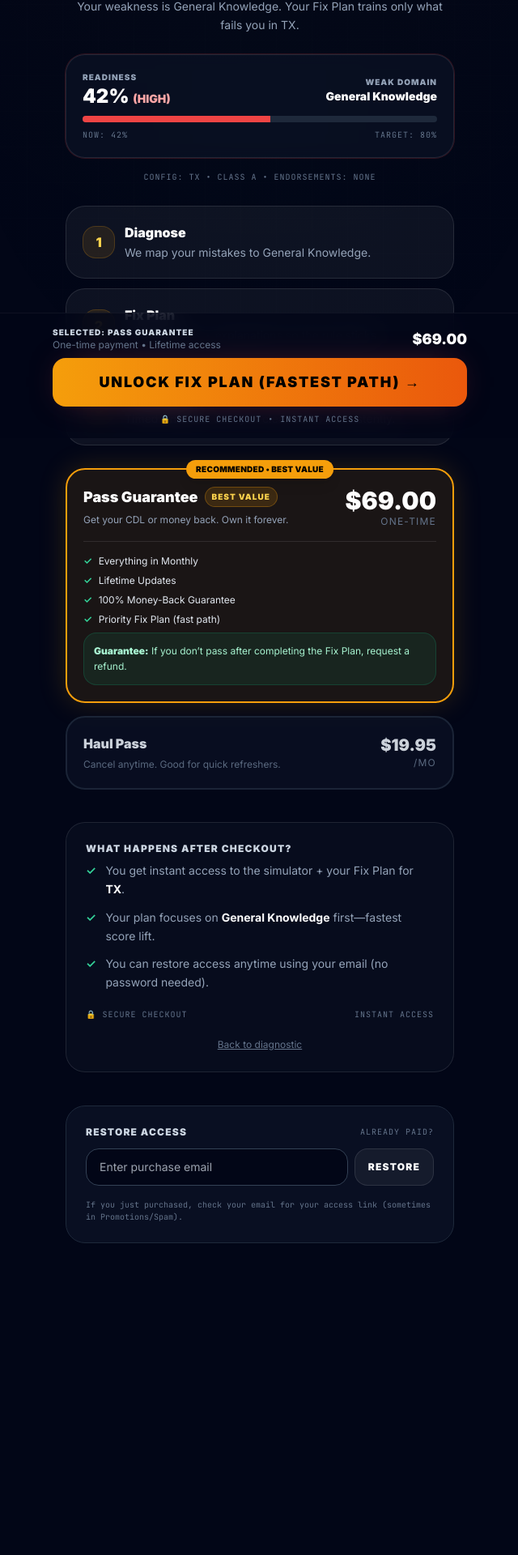
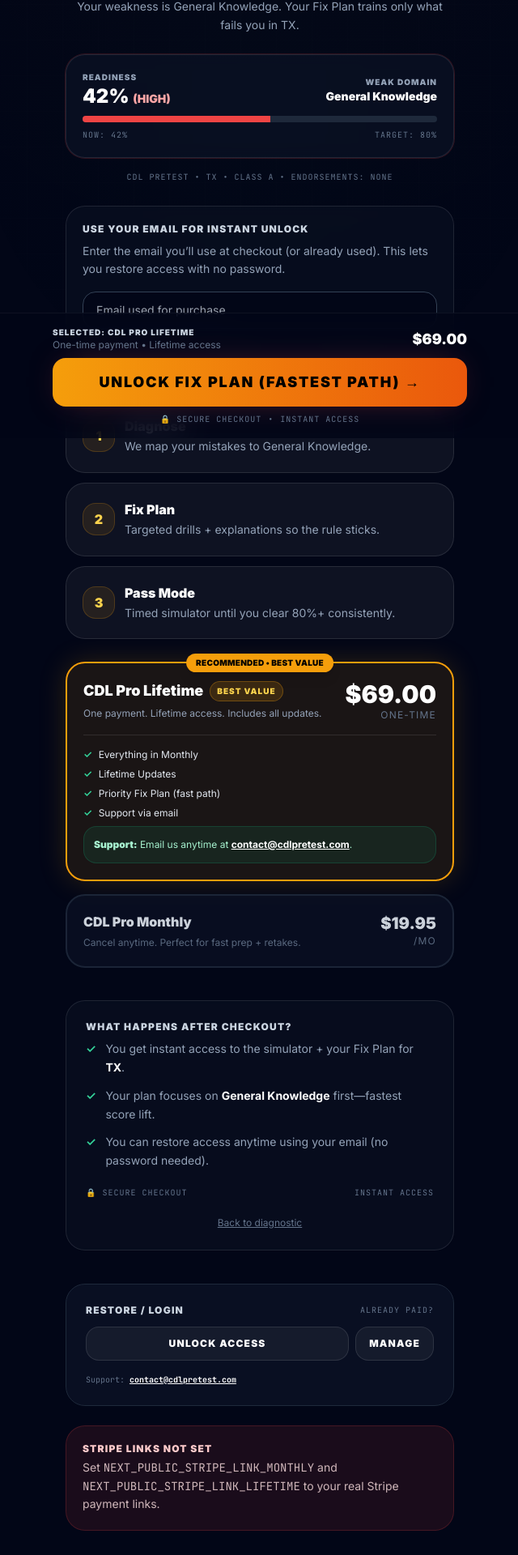
Before and after one commit to ismaelngoie/cdlpracticetest, a Next.js app: page /pay in a window 1280 px wide. Shown: the part 259-2179 px from the top of the page at 81% size, without its empty margins (319-959 px from the left). Before the commit the page ends 1962 px from the top, so only its background shows below. Built offline with nearby package versions, Linux system fonts and the light colour scheme.

Commit message:
Update page.tsx

```diff
--- a/app/pay/page.tsx
+++ b/app/pay/page.tsx
@@ -7,40 +7,50 @@ import { useRouter, useSearchParams } from "next/navigation";
 
 // --- CONFIG ---
 type PlanKey = "monthly" | "lifetime";
+type AccessType = "subscription" | "lifetime";
 
+const APP_NAME = "CDL PreTest";
+const SUPPORT_EMAIL = "contact@cdlpretest.com";
+const PASSING_SCORE = 80;
+
+// Optional: keep in sync with your sim page config key
+const CONFIG_KEY = "haulOS.config.v1";
+
+// ✅ Stripe Payment Links (set via env in prod)
+// NEXT_PUBLIC_STRIPE_LINK_MONTHLY=https://buy.stripe.com/xxxx
+// NEXT_PUBLIC_STRIPE_LINK_LIFETIME=https://buy.stripe.com/yyyy
 const STRIPE_LINKS: Record<PlanKey, string> = {
-  // ⚠️ Replace with your real Stripe payment links
-  monthly: "https://buy.stripe.com/test_monthly",
-  lifetime: "https://buy.stripe.com/test_lifetime",
+  monthly: process.env.NEXT_PUBLIC_STRIPE_LINK_MONTHLY || "https://buy.stripe.com/test_monthly",
+  lifetime: process.env.NEXT_PUBLIC_STRIPE_LINK_LIFETIME || "https://buy.stripe.com/test_lifetime",
 };
 
 const PRICING = {
   monthly: {
     price: 19.95,
     cadence: "/mo",
-    title: "Haul Pass",
-    subtitle: "Cancel anytime. Good for quick refreshers.",
-    features: ["Full Simulator Access", "Smart Fix Plan", "Unlimited Retakes"],
+    title: "CDL Pro Monthly",
+    subtitle: "Cancel anytime. Perfect for fast prep + retakes.",
+    features: ["Full CDL Simulator Access", "Smart Fix Plan", "Unlimited Practice Tests", "Instant Explanations"],
   },
   lifetime: {
     price: 69.0,
     cadence: " one-time",
-    title: "Pass Guarantee",
-    subtitle: "Get your CDL or money back. Own it forever.",
+    title: "CDL Pro Lifetime",
+    subtitle: "One payment. Lifetime access. Includes all updates.",
     badge: "BEST VALUE",
-    features: [
-      "Everything in Monthly",
-      "Lifetime Updates",
-      "100% Money-Back Guarantee",
-      "Priority Fix Plan (fast path)",
-    ],
+    features: ["Everything in Monthly", "Lifetime Updates", "Priority Fix Plan (fast path)", "Support via email"],
   },
 } as const;
 
-const PASSING_SCORE = 80;
+// --- STORAGE (client only) ---
+const ACCESS_KEY = "cdlpretest.access.v1"; // JSON
+const EMAIL_KEY = "cdlpretest.email.v1"; // string
 
-// Optional: keep in sync with your sim page config key
-const CONFIG_KEY = "haulOS.config.v1";
+type StoredAccess = {
+  email: string;
+  access: AccessType;
+  ts: number; // Date.now()
+};
 
 type UserContext = {
   score: number;
@@ -112,11 +122,11 @@ function stepCopy(score: number, weakDomain: string, userState: string) {
   if (score >= PASSING_SCORE) {
     return {
       headline: "Lock in your pass.",
-      sub: `You’re at ${score}%. Fix the last weak spots and walk into the ${userState} test confident.`,
+      sub: `You’re at ${score}%. Polish the last weak spots and walk into the ${userState} CDL test confident.`,
       steps: [
         { k: "1", t: "Confirm mastery", d: "Run targeted sets until your weak domain never misses." },
         { k: "2", t: "Timed reps", d: "Build speed under pressure so test day feels easy." },
-        { k: "3", t: "Final sweep", d: "Practice the full simulator until you’re consistently 80%+." },
+        { k: "3", t: "Final sweep", d: "Practice full simulator runs until you’re consistently 80%+." },
       ],
     };
   }
@@ -129,6 +139,52 @@ function stepCopy(score: number, weakDomain: string, userState: string) {
       { k: "3", t: "Pass Mode", d: "Timed simulator until you clear 80%+ consistently." },
     ],
   };
+}
+
+function getStoredAccess(): StoredAccess | null {
+  const raw = safeParseJSON<StoredAccess>(typeof window !== "undefined" ? localStorage.getItem(ACCESS_KEY) : null);
+  if (!raw) return null;
+  if (!raw.email || !raw.access) return null;
+  return raw;
+}
+
+function persistAccess(email: string, access: AccessType) {
+  const payload: StoredAccess = { email, access, ts: Date.now() };
+  localStorage.setItem(ACCESS_KEY, JSON.stringify(payload));
+  localStorage.setItem(EMAIL_KEY, email);
+
+  // (Optional) legacy/compat keys (harmless + helps older gating code if any exists)
+  localStorage.setItem("haul.access", access);
+  localStorage.setItem("haul.email", email);
+  localStorage.setItem("userEmail", email);
+}
+
+async function postJSON<T>(path: string, body: any, timeoutMs = 10000): Promise<T> {
+  const controller = new AbortController();
+  const t = setTimeout(() => controller.abort(), timeoutMs);
+
+  try {
+    const res = await fetch(path, {
+      method: "POST",
+      headers: { "Content-Type": "application/json" },
+      cache: "no-store",
+      body: JSON.stringify(body),
+      signal: controller.signal,
+    });
+
+    const json = (await res.json().catch(() => ({}))) as any;
+    return json as T;
+  } finally {
+    clearTimeout(t);
+  }
+}
+
+function buildStripeLink(base: string, email?: string) {
+  // Stripe hosted checkout often supports prefilled_email as a query param (works with many payment links).
+  // If your link already has params, we append.
+  if (!email || !email.includes("@")) return base;
+  const sep = base.includes("?") ? "&" : "?";
+  return `${base}${sep}prefilled_email=${encodeURIComponent(email.trim())}`;
 }
 
 function PaywallContent() {
@@ -146,14 +202,27 @@ function PaywallContent() {
     endorsements: [],
   });
 
-  // Restore
-  const [restoreEmail, setRestoreEmail] = useState("");
+  // Email (used for BOTH checkout prefill + restore/login)
+  const [email, setEmail] = useState("");
+
+  // Restore/login
   const [isRestoring, setIsRestoring] = useState(false);
   const [restoreMsg, setRestoreMsg] = useState("");
+  const [restoredAccess, setRestoredAccess] = useState<AccessType | null>(null);
+
+  // Billing portal
+  const [isOpeningPortal, setIsOpeningPortal] = useState(false);
+  const [portalMsg, setPortalMsg] = useState("");
 
   // Sticky CTA behavior
   const [showSticky, setShowSticky] = useState(true);
   const topCtaRef = useRef<HTMLDivElement | null>(null);
+
+  const nextPath = useMemo(() => {
+    // Where to send users after successful login/restore
+    const n = searchParams.get("next");
+    return n && n.startsWith("/") ? n : "/sim";
+  }, [searchParams]);
 
   useEffect(() => {
     const s = parseInt(localStorage.getItem("diagnosticScore") || "42", 10);
@@ -178,6 +247,12 @@ function PaywallContent() {
       license,
       endorsements,
     });
+
+    // Prefill email from storage if we have it
+    const storedEmail = localStorage.getItem(EMAIL_KEY) || localStorage.getItem("haul.email") || "";
+    const stored = getStoredAccess();
+    if (stored?.email) setEmail(stored.email);
+    else if (storedEmail) setEmail(storedEmail);
   }, []);
 
   useEffect(() => {
@@ -199,42 +274,120 @@ function PaywallContent() {
     if (plan === "monthly" || plan === "lifetime") setSelectedPlan(plan);
   }, [searchParams]);
 
-  const checkoutUrl = STRIPE_LINKS[selectedPlan];
+  // Show success/cancel hints if Stripe redirects back with params (depends on your payment link settings)
+  useEffect(() => {
+    const success = searchParams.get("success");
+    const canceled = searchParams.get("canceled");
+    if (success) {
+      setRestoreMsg("Payment received ✅ Enter your purchase email to unlock access instantly.");
+    } else if (canceled) {
+      setRestoreMsg("Checkout canceled. You can try again anytime.");
+    }
+  }, [searchParams]);
 
   const { label: risk, tone } = riskFromScore(ctx.score);
   const tc = toneClasses(tone);
 
-  const copy = useMemo(
-    () => stepCopy(ctx.score, ctx.weakDomain, ctx.userState),
-    [ctx.score, ctx.weakDomain, ctx.userState]
-  );
+  const copy = useMemo(() => stepCopy(ctx.score, ctx.weakDomain, ctx.userState), [ctx.score, ctx.weakDomain, ctx.userState]);
 
   const progressToPass = useMemo(() => {
-    // visual progress towards PASSING_SCORE, capped
     const pct = (ctx.score / PASSING_SCORE) * 100;
     return clamp(Math.round(pct), 0, 100);
   }, [ctx.score]);
 
-  // ✅ NEW: risk-based sticky CTA text
   const stickyCtaText = useMemo(() => {
     if (risk === "HIGH") return "Unlock Fix Plan (fastest path) →";
     if (risk === "ELEVATED") return "Unlock Fix Plan (push to 80%) →";
-    return "Unlock Final Sweep Plan →"; // CLEAR
+    return "Unlock Final Sweep Plan →";
   }, [risk]);
 
+  const checkoutUrl = useMemo(() => buildStripeLink(STRIPE_LINKS[selectedPlan], email), [selectedPlan, email]);
+
+  const checkoutDisabled = useMemo(() => {
+    // We don’t *require* email to checkout (Stripe can collect it),
+    // but email improves matching for instant restore/login.
+    return !STRIPE_LINKS[selectedPlan] || STRIPE_LINKS[selectedPlan].includes("test_");
+  }, [selectedPlan]);
+
+  const handleCheckout = () => {
+    // If user typed an email, store it so “restore” becomes one-tap after checkout email receipt.
+    if (email && email.includes("@")) {
+      localStorage.setItem(EMAIL_KEY, email.trim().toLowerCase());
+      localStorage.setItem("haul.email", email.trim().toLowerCase());
+    }
+    window.location.href = checkoutUrl;
+  };
+
   const handleRestore = async () => {
-    if (!restoreEmail.includes("@")) {
-      setRestoreMsg("Please enter a valid email.");
+    const e = email.trim().toLowerCase();
+    if (!e || !e.includes("@")) {
+      setRestoreMsg("Please enter a valid purchase email.");
       return;
     }
+
+    setPortalMsg("");
     setRestoreMsg("");
+    setRestoredAccess(null);
     setIsRestoring(true);
 
-    // Placeholder behavior (you’ll wire to real API later)
-    setTimeout(() => {
-      setRestoreMsg("We couldn’t find that email. If you just purchased, check your inbox for the access link.");
+    try {
+      // ✅ Real login check (Cloudflare Pages Function): POST /api/login { email }
+      const res = await postJSON<{ ok: boolean; access?: AccessType; error?: string }>("/api/login", { email: e });
+
+      if (!res?.ok || !res.access) {
+        setRestoreMsg(
+          "No active access found for that email. If you just purchased, wait 1–2 minutes then try again (also check Promotions/Spam)."
+        );
+        return;
+      }
+
+      persistAccess(e, res.access);
+      setRestoredAccess(res.access);
+      setRestoreMsg(`Unlocked ✅ (${res.access === "lifetime" ? "Lifetime" : "Subscription"}). Redirecting…`);
+
+      // slight delay so UI updates
+      setTimeout(() => router.push(nextPath), 650);
+    } catch (err: any) {
+      setRestoreMsg(err?.message ? `Error: ${err.message}` : "Something went wrong. Please try again.");
+    } finally {
       setIsRestoring(false);
-    }, 1100);
+    }
+  };
+
+  const handleOpenPortal = async () => {
+    const e = email.trim().toLowerCase();
+    if (!e || !e.includes("@")) {
+      setPortalMsg("Enter the same email you used to pay.");
+      return;
+    }
+
+    setPortalMsg("");
+    setIsOpeningPortal(true);
+
+    try {
+      // ✅ Prefer /api/billing/portal. If your project still uses /api/billing-portal, we fallback.
+      let res = await postJSON<{ ok: boolean; url?: string; error?: string }>("/api/billing/portal", { email: e });
+
+      if (!res?.ok || !res.url) {
+        // fallback to older endpoint name if present in your project
+        res = await postJSON<{ ok: boolean; url?: string; error?: string }>("/api/billing-portal", {
+          email: e,
+          returnUrl: `${window.location.origin}/profile`,
+        });
+      }
+
+      if (!res?.ok || !res.url) {
+        setPortalMsg(res?.error || "Could not open the subscription portal for that email.");
+        return;
+      }
+
+      window.open(res.url, "_blank", "noopener,noreferrer");
+      setPortalMsg("Portal opened in a new tab.");
+    } catch (err: any) {
+      setPortalMsg(err?.message ? `Error: ${err.message}` : "Something went wrong. Please try again.");
+    } finally {
+      setIsOpeningPortal(false);
+    }
   };
 
   const ValueChip = ({ children }: { children: React.ReactNode }) => (
@@ -258,7 +411,7 @@ function PaywallContent() {
           <div className="flex flex-wrap justify-center gap-2 mb-4">
             <ValueChip>Secure checkout</ValueChip>
             <ValueChip>Instant access</ValueChip>
-            <ValueChip>Pass Guarantee</ValueChip>
+            <ValueChip>DMV-focused prep</ValueChip>
           </div>
 
           <div
@@ -304,9 +457,27 @@ function PaywallContent() {
 
           {/* Personalization strip */}
           <div className="mt-4 text-[10px] font-mono text-slate-500 uppercase tracking-widest">
-            Config: {ctx.userState} • {classLabel(ctx.license)} • Endorsements: {formatEndorsements(ctx.endorsements)}
+            {APP_NAME} • {ctx.userState} • {classLabel(ctx.license)} • Endorsements: {formatEndorsements(ctx.endorsements)}
           </div>
         </motion.div>
+
+        {/* EMAIL (prefill + restore) */}
+        <div className="mb-6 rounded-3xl border border-white/10 bg-slate-900/40 backdrop-blur p-5 text-left">
+          <div className="text-xs font-black uppercase tracking-widest text-slate-300 mb-2">Use your email for instant unlock</div>
+          <p className="text-sm text-slate-400 leading-relaxed mb-4">
+            Enter the email you’ll use at checkout (or already used). This lets you restore access with no password.
+          </p>
+          <input
+            type="email"
+            placeholder="Email used for purchase"
+            value={email}
+            onChange={(e) => setEmail(e.target.value)}
+            className="w-full bg-slate-950 border border-slate-700 rounded-2xl px-4 py-3 text-sm text-white focus:border-amber-500 outline-none"
+          />
+          <p className="mt-3 text-[10px] text-slate-500 font-mono">
+            Tip: If you checked out with Apple Pay / Link, use the email on your Stripe receipt.
+          </p>
+        </div>
 
         {/* WHAT YOU GET */}
         <div className="grid grid-cols-1 gap-3 mb-7">
@@ -335,7 +506,7 @@ function PaywallContent() {
                 ? "bg-amber-500/10 border-amber-500 shadow-[0_0_34px_rgba(245,158,11,0.18)]"
                 : "bg-slate-900/60 border-slate-800 hover:border-slate-700"
             }`}
-            aria-label="Select Pass Guarantee plan"
+            aria-label="Select CDL Pro Lifetime plan"
           >
             {selectedPlan === "lifetime" && (
               <div className="absolute -top-3 left-1/2 -translate-x-1/2 bg-amber-500 text-black text-[10px] font-black px-3 py-1 rounded-full uppercase tracking-wide shadow-lg">
@@ -375,9 +546,12 @@ function PaywallContent() {
                       <span className="text-emerald-400 font-black">✓</span> {feat}
                     </div>
                   ))}
-
                   <div className="mt-3 rounded-2xl bg-emerald-500/10 border border-emerald-500/20 p-3 text-xs text-emerald-200 leading-relaxed">
-                    <span className="font-black">Guarantee:</span> If you don’t pass after completing the Fix Plan, request a refund.
+                    <span className="font-black">Support:</span> Email us anytime at{" "}
+                    <a className="underline text-white font-bold" href={`mailto:${SUPPORT_EMAIL}?subject=Support%20Request%20-%20CDL%20PreTest`}>
+                      {SUPPORT_EMAIL}
+                    </a>
+                    .
                   </div>
                 </motion.div>
               )}
@@ -392,7 +566,7 @@ function PaywallContent() {
                 ? "bg-white/5 border-slate-500"
                 : "bg-slate-900/60 border-slate-800 opacity-90 hover:opacity-100 hover:border-slate-700"
             }`}
-            aria-label="Select Haul Pass monthly plan"
+            aria-label="Select CDL Pro Monthly plan"
           >
             <div className="flex justify-between items-start gap-4">
               <div className="min-w-0">
@@ -462,49 +636,76 @@ function PaywallContent() {
           </div>
         </div>
 
-        {/* RESTORE */}
+        {/* RESTORE / LOGIN + PORTAL */}
         <div className="mt-10 p-6 rounded-3xl bg-slate-900/60 border border-slate-800 text-left">
           <div className="flex items-center justify-between gap-3 mb-3">
-            <h4 className="text-xs font-black text-slate-300 uppercase tracking-widest">Restore access</h4>
+            <h4 className="text-xs font-black text-slate-300 uppercase tracking-widest">Restore / Login</h4>
             <span className="text-[10px] font-mono text-slate-500 uppercase tracking-widest">Already paid?</span>
           </div>
 
           <div className="flex gap-2">
-            <input
-              type="email"
-              placeholder="Enter purchase email"
-              value={restoreEmail}
-              onChange={(e) => setRestoreEmail(e.target.value)}
-              className="flex-1 bg-slate-950 border border-slate-700 rounded-2xl px-4 py-3 text-sm text-white focus:border-amber-500 outline-none"
-            />
             <button
               onClick={handleRestore}
               disabled={isRestoring}
-              className={`px-4 py-3 rounded-2xl text-xs font-black uppercase tracking-widest border border-white/10 ${
+              className={`flex-1 px-4 py-3 rounded-2xl text-xs font-black uppercase tracking-widest border border-white/10 ${
                 isRestoring ? "bg-slate-800 text-slate-400" : "bg-white/5 hover:bg-white/10 text-white"
               }`}
             >
-              {isRestoring ? "Checking..." : "Restore"}
+              {isRestoring ? "Checking..." : "Unlock access"}
+            </button>
+
+            <button
+              onClick={handleOpenPortal}
+              disabled={isOpeningPortal}
+              className={`px-4 py-3 rounded-2xl text-xs font-black uppercase tracking-widest border border-white/10 ${
+                isOpeningPortal ? "bg-slate-800 text-slate-400" : "bg-white/5 hover:bg-white/10 text-white"
+              }`}
+              title="Update card, cancel subscription, view invoices"
+            >
+              {isOpeningPortal ? "Opening..." : "Manage"}
             </button>
           </div>
 
           <AnimatePresence>
-            {restoreMsg && (
-              <motion.p
+            {(restoreMsg || portalMsg) && (
+              <motion.div
                 initial={{ opacity: 0, y: 6 }}
                 animate={{ opacity: 1, y: 0 }}
                 exit={{ opacity: 0, y: 6 }}
-                className="text-xs text-amber-300 mt-3"
+                className="mt-3 space-y-2"
               >
-                {restoreMsg}
-              </motion.p>
+                {restoreMsg && <p className="text-xs text-amber-300">{restoreMsg}</p>}
+                {portalMsg && <p className="text-xs text-slate-300">{portalMsg}</p>}
+                {restoredAccess && (
+                  <p className="text-[10px] text-slate-500 font-mono uppercase tracking-widest">
+                    Access: {restoredAccess === "lifetime" ? "Lifetime" : "Subscription"} • Redirecting to {nextPath}
+                  </p>
+                )}
+              </motion.div>
             )}
           </AnimatePresence>
 
           <p className="text-[10px] text-slate-500 font-mono mt-4">
-            If you just purchased, check your email for your access link (sometimes in Promotions/Spam).
+            Support:{" "}
+            <a
+              className="underline text-white font-bold"
+              href={`mailto:${SUPPORT_EMAIL}?subject=Support%20Request%20-%20CDL%20PreTest&body=Please%20include%20the%20email%20you%20paid%20with%20and%20a%20brief%20description%20of%20the%20issue.`}
+            >
+              {SUPPORT_EMAIL}
+            </a>
           </p>
         </div>
+
+        {/* DEV SAFETY: warn if Stripe links are still placeholders */}
+        {checkoutDisabled && (
+          <div className="mt-6 rounded-3xl border border-red-500/20 bg-red-500/10 p-5 text-left">
+            <div className="text-xs font-black uppercase tracking-widest text-red-200 mb-1">Stripe links not set</div>
+            <div className="text-sm text-red-100/80 leading-relaxed">
+              Set <span className="font-mono">NEXT_PUBLIC_STRIPE_LINK_MONTHLY</span> and{" "}
+              <span className="font-mono">NEXT_PUBLIC_STRIPE_LINK_LIFETIME</span> to your real Stripe payment links.
+            </div>
+          </div>
+        )}
 
         <div className="h-10" />
       </main>
@@ -531,20 +732,17 @@ function PaywallContent() {
                 <div className="text-right">
                   <div className="text-lg font-black text-white">
                     ${PRICING[selectedPlan].price.toFixed(2)}
-                    <span className="text-xs text-slate-500">
-                      {" "}
-                      {selectedPlan === "lifetime" ? "" : PRICING[selectedPlan].cadence}
-                    </span>
+                    <span className="text-xs text-slate-500"> {selectedPlan === "lifetime" ? "" : PRICING[selectedPlan].cadence}</span>
                   </div>
                 </div>
               </div>
 
-              <a
-                href={checkoutUrl}
+              <button
+                onClick={handleCheckout}
                 className={`block w-full py-4 rounded-2xl bg-gradient-to-r from-amber-500 to-orange-600 hover:from-amber-400 hover:to-orange-500 text-black font-black text-lg text-center uppercase tracking-widest transition-transform active:scale-95 ${tc.glow}`}
               >
                 {stickyCtaText}
-              </a>
+              </button>
 
               <p className="text-center text-[10px] text-slate-500 mt-2 flex items-center justify-center gap-2 font-mono uppercase tracking-widest">
                 <span>🔒 Secure checkout</span> • <span>Instant access</span>
```
